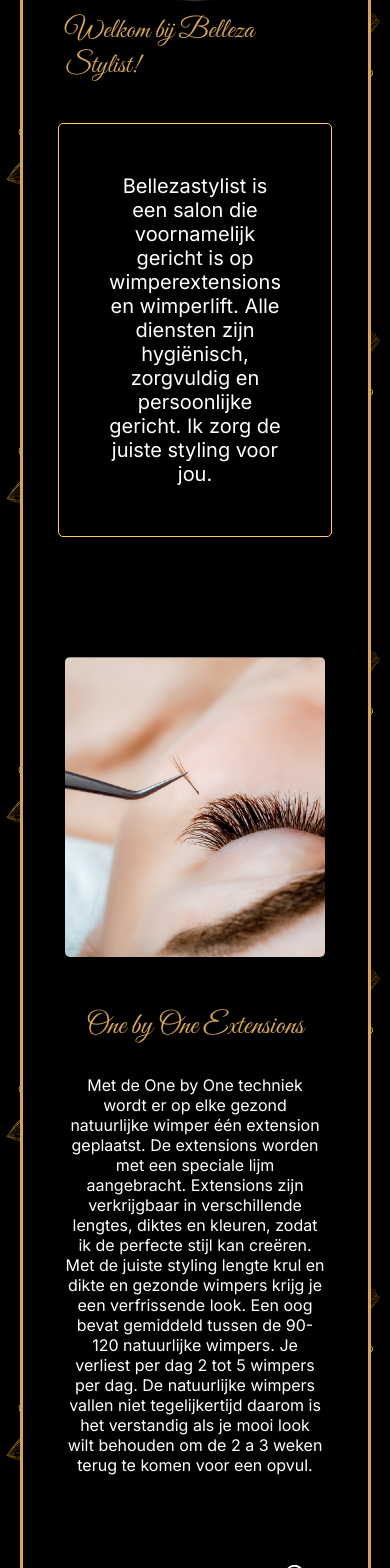
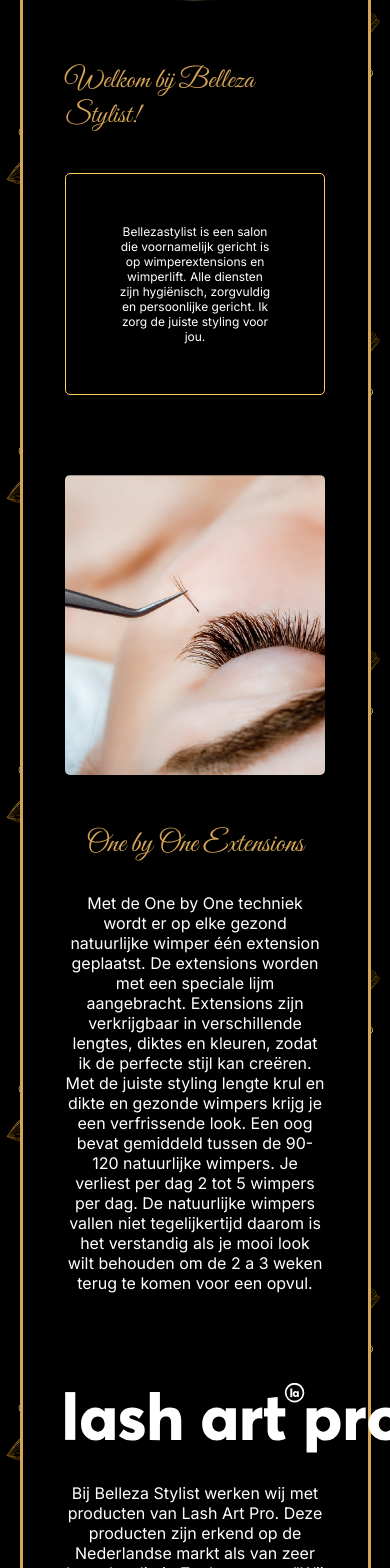
Before and after one commit to Erikku87/belleza, a Next.js app: page / in a window 390 px wide. Shown: the part 340-1908 px from the top of the page. Built offline with nearby package versions, Linux system fonts and the light colour scheme.

Commit message:
style fixes

```diff
--- a/src/app/components/footer.tsx
+++ b/src/app/components/footer.tsx
@@ -66,10 +66,9 @@ export const Footer = () => {
                   <Image src="/b.svg" alt="404" width="110" height="60" />
                 </div>
                 <ul>
-                  <li>Over Ons</li>
+                  <li>Certificaten</li>
                   <li>Eigen risico</li>
-                  <li>Privacy Policy</li>
-                  <li>Contact</li>
+                  <li>Tarieven</li>
                 </ul>
               </div>
               <div className={styles.copyright}>
--- a/src/app/components/info.tsx
+++ b/src/app/components/info.tsx
@@ -43,7 +43,10 @@ const Info = () => {
         <div className={styles.detailsTabel}>
           <div
             className={styles.detailsTabelHeading}
-            style={{ fontFamily: "Great Vibes" }}
+            style={{
+              fontFamily: "Great Vibes",
+              borderTop: "3px solid #d6a556",
+            }}
           >
             Locatie
           </div>
--- a/src/app/components/section.tsx
+++ b/src/app/components/section.tsx
@@ -38,7 +38,7 @@ const Section = () => {
             className={styles.sectionSvgHeading}
             style={
               context.isMobile
-                ? { width: "200px", height: "35px", position: "relative" }
+                ? { width: "0px", height: "73px", position: "relative" }
                 : { width: "338px", height: "70px", position: "relative" }
             }
           >
--- a/src/app/styles/about.module.css
+++ b/src/app/styles/about.module.css
@@ -16,10 +16,7 @@
   gap:40px
 }
 
-.aboutHeading{
-font-size: 70px;
-color:#d6a556;
-}
+
 
 .aboutText{
   color:white;
@@ -34,17 +31,24 @@ color:#d6a556;
   padding:50px;
   font-size:20px;
 }
-
+.aboutHeading{
+  font-size: 70px;
+  color:#d6a556;
+  }
 @media only screen and (max-width: 768px) {
   .aboutHeading{
     margin-top:50px;
     font-size: 28px;
     color:#d6a556;
     }
-    .aboutText{
+    .aboutText p{
 
       font-size: 12px;
 
 
     }
+    .aboutHeading{
+      padding-top:50px;
+
+    }
   }
--- a/src/app/styles/details.module.css
+++ b/src/app/styles/details.module.css
@@ -75,6 +75,7 @@
 }
 @media only screen and (max-width: 768px) {
   .detailsHeading {
+
     left: 5%;
     width: 100%;
   }
@@ -85,9 +86,21 @@
     border: 1px solid #d6a556;
   }
   .detailsTabel {
+    margin-bottom: 50px;
     font-size: 12px;
     padding: 0px;
     width: 100%;
     color: white;
   }
+  .detailsTabelHeading {
+text-align: center;
+  }
+  .adres{
+    text-align: center;
+  }
+
+  .detailsWrap {
+    margin: 30px 0px ;
+
+  }
 }
--- a/src/app/styles/footer.module.css
+++ b/src/app/styles/footer.module.css
@@ -131,4 +131,9 @@ display:flex;
     justify-content: center;
 
     }
+    .websiteLinks{
+
+        justify-content: center;
+
+    }
 }
--- a/src/app/styles/page.module.css
+++ b/src/app/styles/page.module.css
@@ -149,6 +149,12 @@ color:white;
 }
 
 @media only screen and (max-width: 768px) {
+  .sectionSvgHeading{
+width:100%;
+display: flex;
+justify-content: center;
+align-items: center;
+  }
 .section1{
   flex-direction: column;
 }
@@ -180,4 +186,8 @@ color:white;
 .section p{
   text-align: center;
 }
+
+.section{
+  margin: 30px 0px 30px 0px;
 }
+}
--- a/src/app/styles/tarieven.module.css
+++ b/src/app/styles/tarieven.module.css
@@ -4,7 +4,7 @@ width:80%;
 }
 
 .tarievenBorder{
-  padding:20px 50px 60px 50px;
+
   position: relative;
   border-radius: 8px;
   border: 1px solid #ffcb62;
@@ -17,8 +17,9 @@ width:80%;
   color:#ffcb62;
 }
 .tarievenTabel{
+
   font-size:20px;
-  padding:50px 80px 0px 80px;
+  padding:50px;
   width:100%;
   color:white;
   text-align: center;
@@ -64,7 +65,7 @@ width:75%;
   }
   .tarievenTabel{
     font-size:14px;
-    padding:0px;
+    padding:20px;
     width:100%;
     color:white;
 
```
